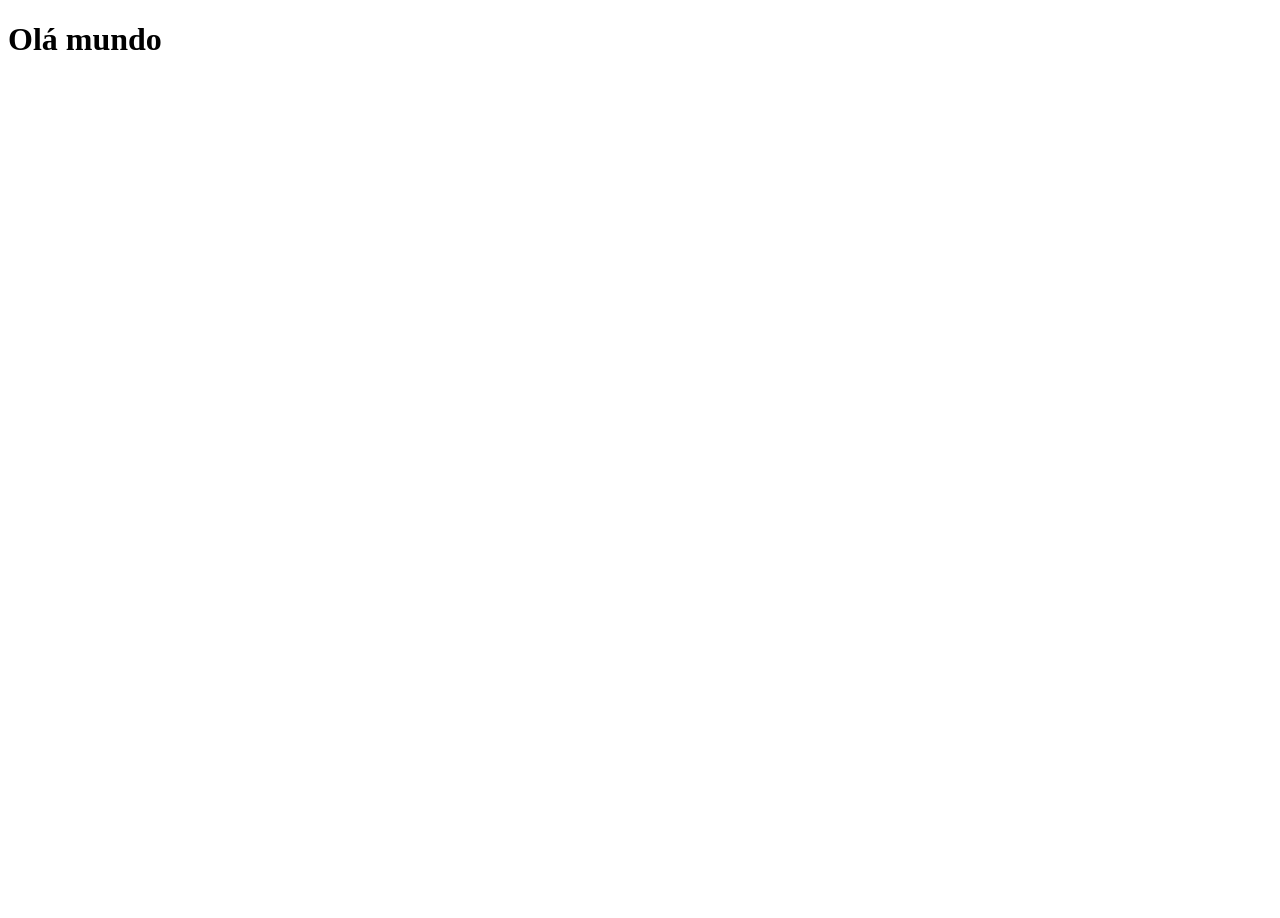
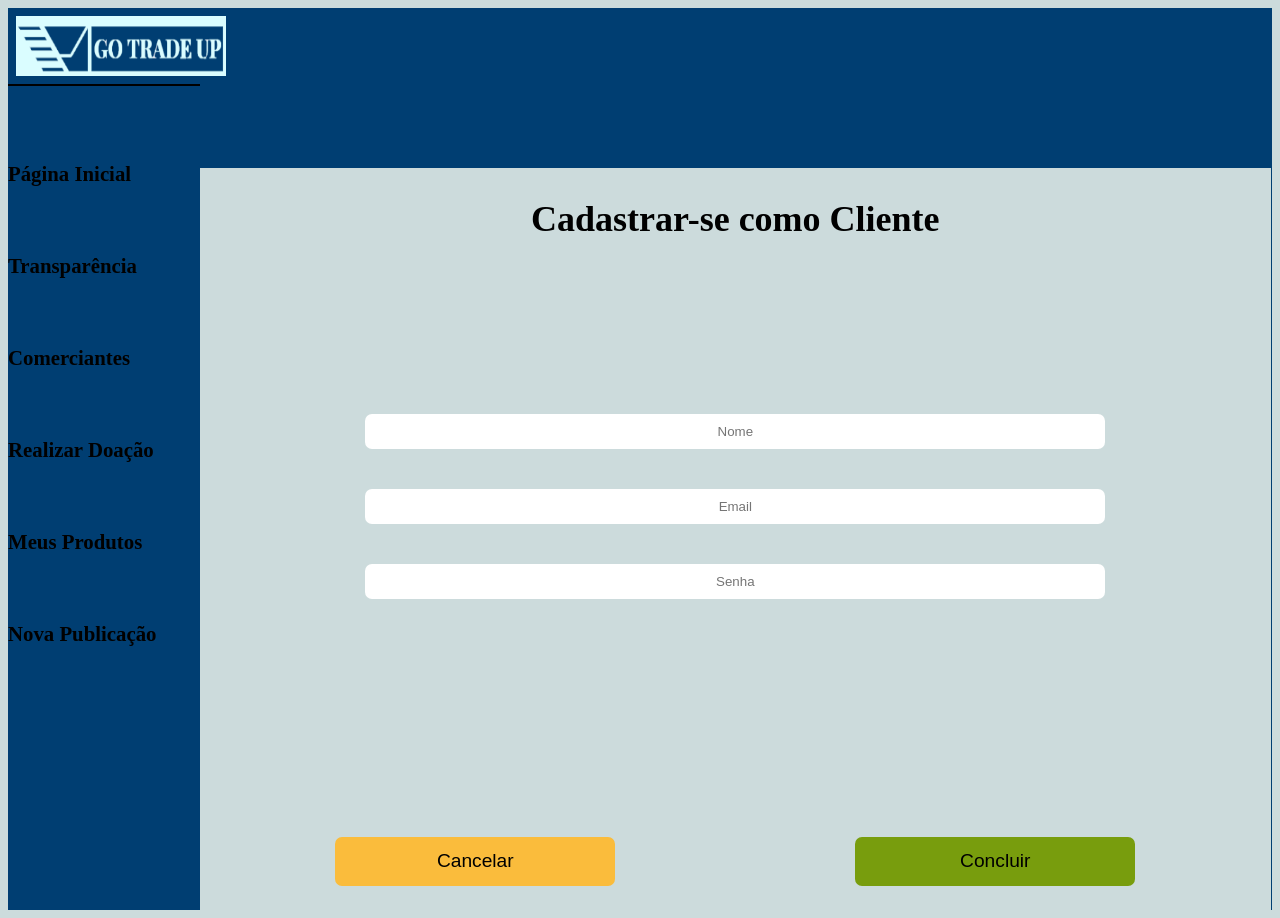
Before and after one commit to ARJOM/go-trade-up, a React (Create React App) app in the folder frontend/: page / in a window 1280 px wide. Before the commit the page ends 800 px from the top, so only its background shows below. Built offline with nearby package versions, Linux system fonts and the light colour scheme.

Commit message:
view: criar cadastro-cliente, dashboard, coneção da api com db, css global

```diff
--- a/frontend/package.json
+++ b/frontend/package.json
@@ -6,6 +6,7 @@
     "@testing-library/jest-dom": "^4.2.4",
     "@testing-library/react": "^9.3.2",
     "@testing-library/user-event": "^7.1.2",
+    "axios": "^0.19.2",
     "firebase": "^7.15.0",
     "react": "^16.13.1",
     "react-dom": "^16.13.1",
--- a/frontend/src/App.js
+++ b/frontend/src/App.js
@@ -1,7 +1,14 @@
 import React from 'react';
+import Dashboard from './components/Dashboard';
+import CadastroCliente from './components/Cadastro-Cliente';
+import './global.css'
 
 export default function App() {
   return (
-    <h1>Olá mundo</h1>
-  );
+    <div>
+    <Dashboard>
+      <CadastroCliente />
+    </Dashboard>
+    </div>
+    );
 }
--- /dev/null
+++ b/frontend/src/components/Cadastro-Cliente/index.js
@@ -0,0 +1,59 @@
+import React, { useState } from 'react';
+import api from '../../services/api.js';
+import './styles.css';
+
+export default function CadastroCliente(){
+
+    const [name, setName ] = useState();
+    const [email, setEmail] = useState();
+    const [senha, setSenha] = useState();
+
+
+    async function handleSubmit(){
+        const data = {
+            user_name: name,
+            email: email,
+            password: senha
+        }
+        try{
+            const response = await api.post('users', data);
+            alert(`Cadastrado com sucesso!`);
+        }catch(err){
+            alert('Erro no cadastro, tente novamente! ERRO:   ', err)
+        }
+
+    }
+
+    return(
+        <div className="clientContainer">
+            <section className="title">
+                <h1>Cadastrar-se como Cliente</h1>
+            </section>
+
+            <section className="form">
+                <form type="submit">
+                    <section className="inputs">
+
+                    <input type="text" placeholder="Nome" value={name}
+                    onChange={text=>setName(text.target.value)} />
+
+                    <input type="text" placeholder="Email" value={email}
+                    onChange={text=>setEmail(text.target.value)} />
+
+                    <input type="password" placeholder="Senha" value={senha}
+                    onChange={text=>setSenha(text.target.value)} />
+                    </section>
+
+                    <section className="btn-cadastro">
+                        <button className="btn-cancel">Cancelar</button>
+
+                        <button onClick={handleSubmit} className="btn-concluir">Concluir</button>
+                    </section>
+                </form>
+            </section>
+
+
+
+        </div>
+    )
+}
--- /dev/null
+++ b/frontend/src/components/Cadastro-Cliente/styles.css
@@ -0,0 +1,52 @@
+.clientContainer{
+    height: 100%;
+    width: 100%;
+    display: flex;
+    flex-direction: column;
+    overflow: hidden;
+    justify-content: center;
+    align-items: center;
+}
+.title{
+    width: 100%;
+    text-align: center;
+    font-size: 1.5em;
+}
+
+.form{
+    height: 80vh;
+}
+.form form{
+    display: flex;
+    flex-direction: column;
+    width:100vh;
+    margin-top: 13vh;
+    height: 80%;
+    justify-content: space-between;
+}
+.inputs{
+    height: 80%;
+    display: flex;
+    flex-direction: column;
+    align-items: center;
+}
+.inputs input{
+    width: 90%;
+}
+.form form input{
+    margin-top: 5vh;
+    padding: 10px;
+    background-color: white;
+    border-radius: 7px;
+    border: none;
+    text-align: center;
+}
+button{
+    padding: 0.7em;
+    width: 35%;
+}
+.btn-cadastro{
+    display: flex;
+    justify-content: space-between;
+    width: 100%;
+}
--- a/frontend/src/components/Dashboard/index.js
+++ b/frontend/src/components/Dashboard/index.js
@@ -2,7 +2,7 @@ import React from 'react';
 import logo from '../../assets/logo.png';
 import './styles.css'
 
-export default function Dashboard(container){
+export default function Dashboard(props){
     return(
         <div className="container">
 
@@ -30,10 +30,9 @@ export default function Dashboard(container){
             </div>
         </nav>
         </div>
+
         <div className="body">
-
-        <p>Aqui você chama o container par ao dashboard</p>
-
+               {props.children}
         </div>
         </div>
 
--- a/frontend/src/global.css
+++ b/frontend/src/global.css
@@ -1,3 +1,24 @@
 a:link{
  text-decoration:none;
 }
+button{
+    border-radius: 7px;
+    padding: 1%;
+    width: 180px;
+    font-size: 1.2em;
+    width: 20%;
+}
+button:hover{
+    opacity: 0.5;
+    cursor: pointer;
+    font-weight: 600;
+    font-size: 1.2em;
+}
+.btn-cancel{
+    border: none;
+    background-color: #FABC3C;
+}
+.btn-concluir{
+    border: none;
+    background-color: #789D0D;
+}
--- a/frontend/src/services/api.js
+++ b/frontend/src/services/api.js
@@ -0,0 +1,7 @@
+import axios from 'axios';
+
+const api = axios.create({
+    baseURL:'http://localhost:3333'
+})
+
+export default api;
```
Also changed, not shown: 1 other file (tests, documents, lock files or other folders).
